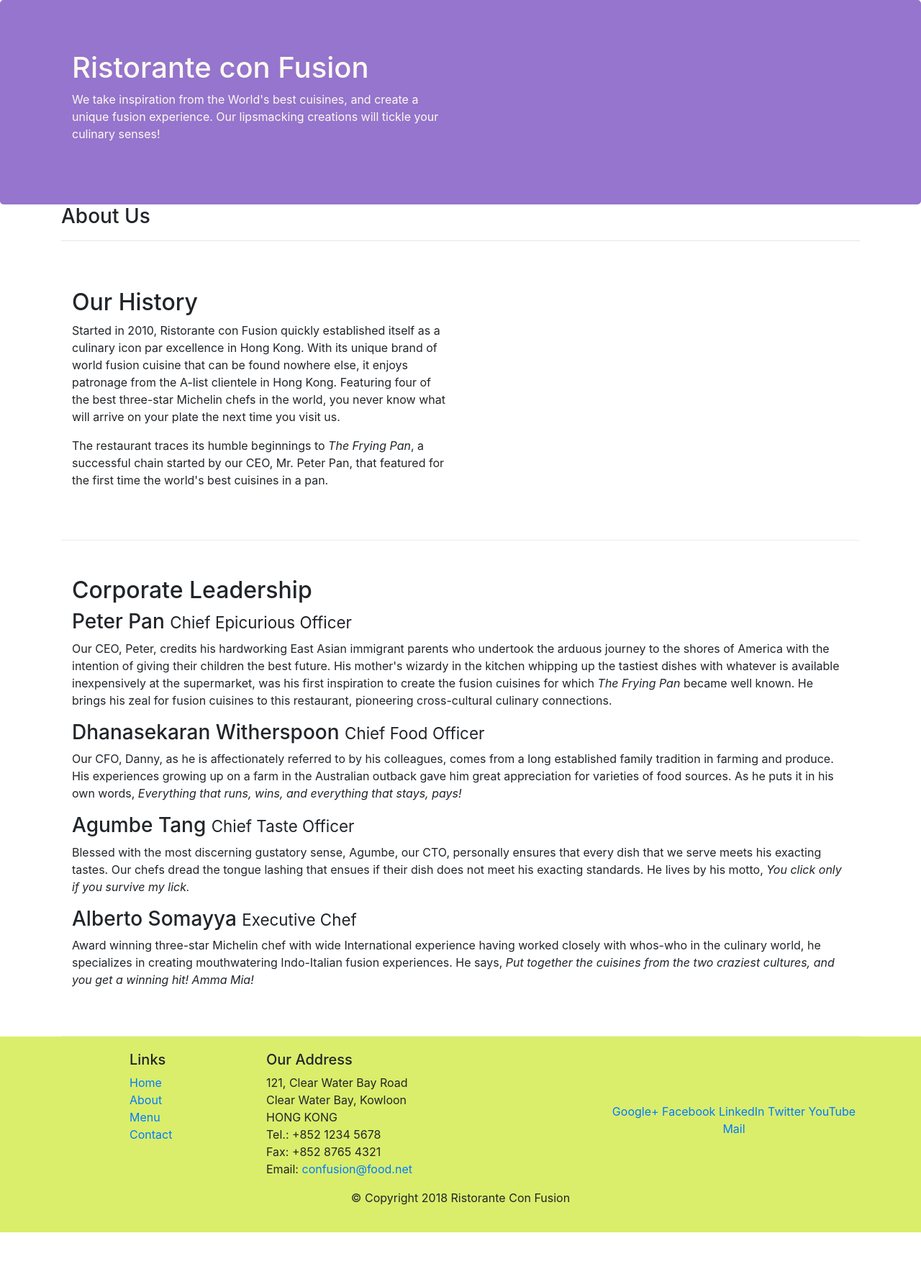
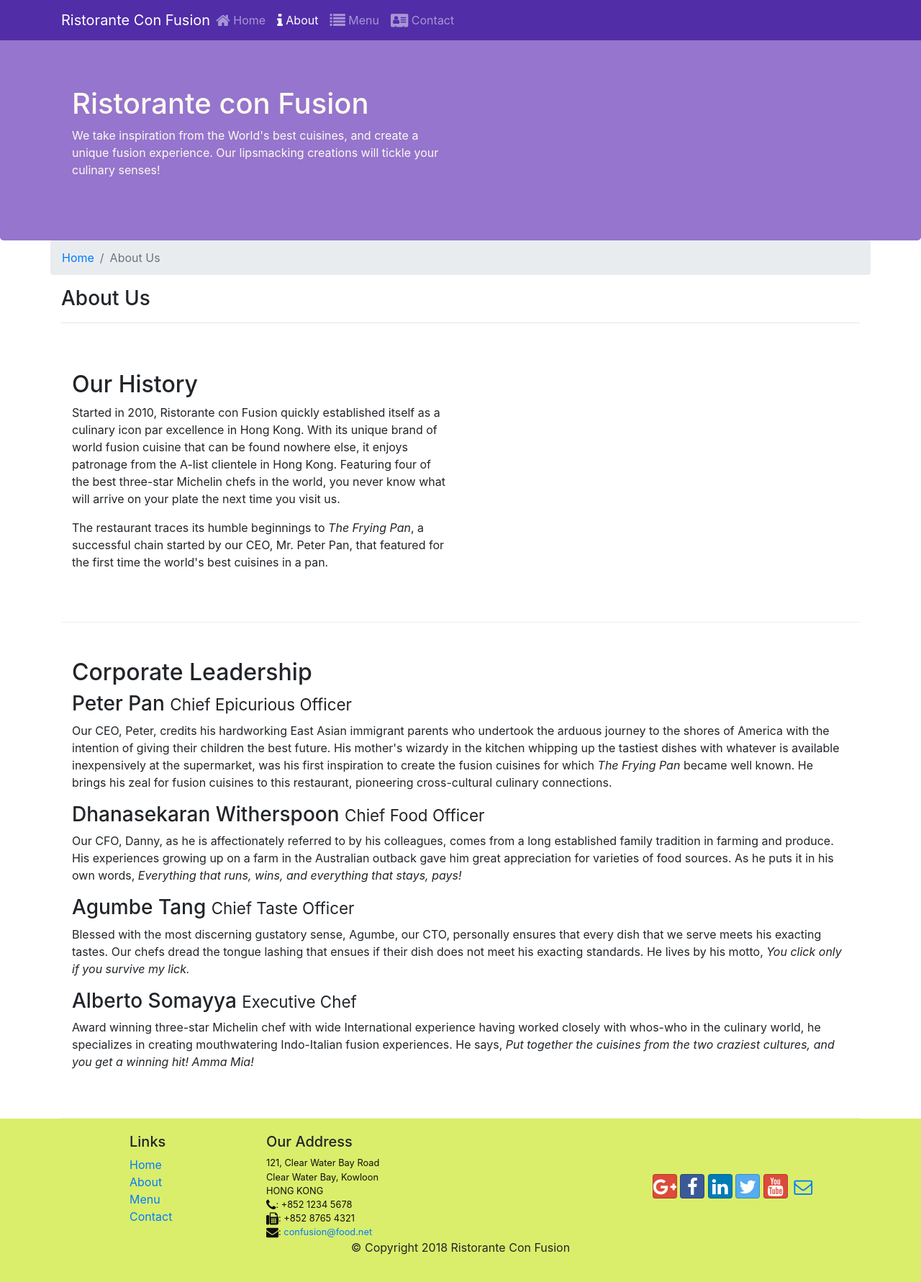
Before and after one commit to Ahmedkr5/ConFusion-Restaurant, a website: page aboutus.html in a window 1280 px wide. Shown: the whole page at 72% size. Before the commit the page ends 1712 px from the top, so only its background shows below. Drawn offline with nearby package versions, Linux system fonts and the light colour scheme.

Commit message:
navbar & breadcrumbs/ font icons

```diff
--- a/aboutus.html
+++ b/aboutus.html
@@ -8,10 +8,27 @@
     <title>Ristorante Con Fusion: About Us</title>
     <link rel="stylesheet" href="node_modules/bootstrap/dist/css/bootstrap.min.css">
     <link  rel="stylesheet" href="css/styles.css">
+    <link rel="stylesheet" href="node_modules/font-awesome/css/font-awesome.min.css">
+    <link rel="stylesheet" href="node_modules/bootstrap-social/bootstrap-social.css">
 </head>
 
 <body>
+    <nav class="navbar navbar-dark navbar-expand-sm  fixed-top">
+        <div class="container">
+            <button class="navbar-toggler" type="button" data-toggle="collapse" data-target="#Navbar">
+                    <span class="navbar-toggler-icon"></span>
+            </button>
+            <a class="navbar-brand mr-auto" href="./index.html">Ristorante Con Fusion</a>
+            <div class="collapse navbar-collapse" id="Navbar">
+         <ul class="navbar-nav mr-auto" >
+            <li class="nav-item"><a class="nav-link" href="./index.html"><span class="fa fa-home fa-lg"></span> Home</a></li>
+            <li class="nav-item active"><a class="nav-link" href="#"><span class="fa fa-info fa-lg"></span> About</a></li>
+            <li class="nav-item"><a class="nav-link" href="#"><span class="fa fa-list fa-lg"></span> Menu</a></li>
+            <li class="nav-item"><a class="nav-link" href="#"><span class="fa fa-address-card fa-lg"></span> Contact</a></li>
+         </ul>    </div>
+        </div>
 
+    </nav>
     <header class="jumbotron">
         <div class="container">
             <div class="row row-header">
@@ -25,8 +42,14 @@
         </div>
     </header>
 
+
+
     <div class="container">
         <div class="row">
+            <ol class="col-12 breadcrumb">
+                <li class="breadcrumb-item"><a href="./index.html">Home</a></li>
+                <li class="breadcrumb-item active">About Us</li>
+            </ol>
             <div class="col-12 col-sm">
                <h3>About Us</h3>
                <hr>
@@ -66,7 +89,7 @@
                 <div class="col-4 offset-1 col-sm-2">
                     <h5>Links</h5>
                     <ul class="list-unstyled">
-                        <li><a href="#">Home</a></li>
+                        <li><a href="./index.html">Home</a></li>
                         <li><a href="#">About</a></li>
                         <li><a href="#">Menu</a></li>
                         <li><a href="#">Contact</a></li>
@@ -78,19 +101,20 @@
 		              121, Clear Water Bay Road<br>
 		              Clear Water Bay, Kowloon<br>
 		              HONG KONG<br>
-		              Tel.: +852 1234 5678<br>
-		              Fax: +852 8765 4321<br>
-		              Email: <a href="mailto:confusion@food.net">confusion@food.net</a>
+                      <i class="fa fa-phone fa-lg"></i>: +852 1234 5678<br>
+                      <i class="fa fa-fax fa-lg"></i>: +852 8765 4321<br>
+                      <i class="fa fa-envelope fa-lg"></i>:
+                      <a href="mailto:confusion@food.net">confusion@food.net</a>
 		           </address>
                 </div>
                 <div class="col-12 col-sm-4 align-self-center">
                     <div class="text-center">
-                        <a href="http://google.com/+">Google+</a>
-                        <a href="http://www.facebook.com/profile.php?id=">Facebook</a>
-                        <a href="http://www.linkedin.com/in/">LinkedIn</a>
-                        <a href="http://twitter.com/">Twitter</a>
-                        <a href="http://youtube.com/">YouTube</a>
-                        <a href="mailto:">Mail</a>
+                        <a class="btn btn-social-icon btn-google" href="http://google.com/+"><i class="fa fa-google-plus"></i></a>
+                        <a class="btn btn-social-icon btn-facebook" href="http://www.facebook.com/profile.php?id="><i class="fa fa-facebook"></i></a>
+                        <a class="btn btn-social-icon btn-linkedin" href="http://www.linkedin.com/in/"><i class="fa fa-linkedin"></i></a>
+                        <a class="btn btn-social-icon btn-twitter" href="http://twitter.com/"><i class="fa fa-twitter"></i></a>
+                        <a class="btn btn-social-icon btn-google" href="http://youtube.com/"><i class="fa fa-youtube"></i></a>
+                        <a class="btn btn-social-icon" href="mailto:"><i class="fa fa-envelope-o"></i></a>
                     </div>
                 </div>
            </div>
--- a/css/styles.css
+++ b/css/styles.css
@@ -23,8 +23,16 @@
     color:floralwhite;
 }
 
-.address{
+address{
     font-size:80%;
     margin:0px;
     color:#0f0f0f;
 }
+body{
+    padding:50px 0px 0px 0px;
+    z-index:0;
+}
+
+.navbar-dark {
+     background-color: #512DA8;
+}
--- a/package.json
+++ b/package.json
@@ -15,6 +15,8 @@
   },
   "dependencies": {
     "bootstrap": "^4.0.0",
+    "bootstrap-social": "^5.1.1",
+    "font-awesome": "^4.7.0",
     "jquery": "^3.3.1",
     "popper.js": "^1.12.9"
   }
```
Also changed, not shown: index.html (+28 -10 lines), 1 other file.
